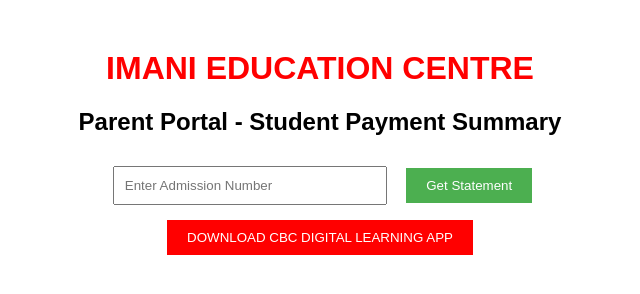
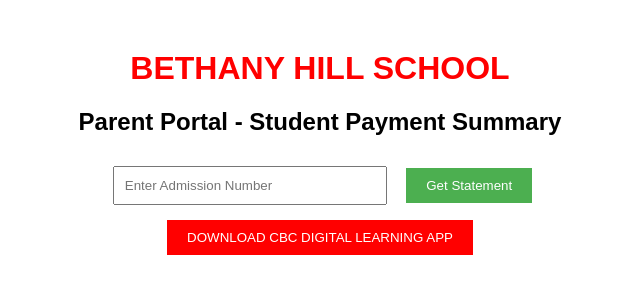
Before and after one commit to masomodigital/perentsportal-bethany, a plain HTML site: page index.html in a window 1280 px wide. Shown: the whole page, without its empty margins (320-960 px from the left). Drawn offline with Linux system fonts and the light colour scheme.

Commit message:
Update index.html

```diff
--- a/index.html
+++ b/index.html
@@ -18,7 +18,7 @@
   </style>
 </head>
 <body>
-  <h1>IMANI EDUCATION CENTRE</h1>
+  <h1>BETHANY HILL SCHOOL</h1>
   <h2>Parent Portal - Student Payment Summary</h2>
 
   <input type="text" id="admissionNumber" placeholder="Enter Admission Number">
```
